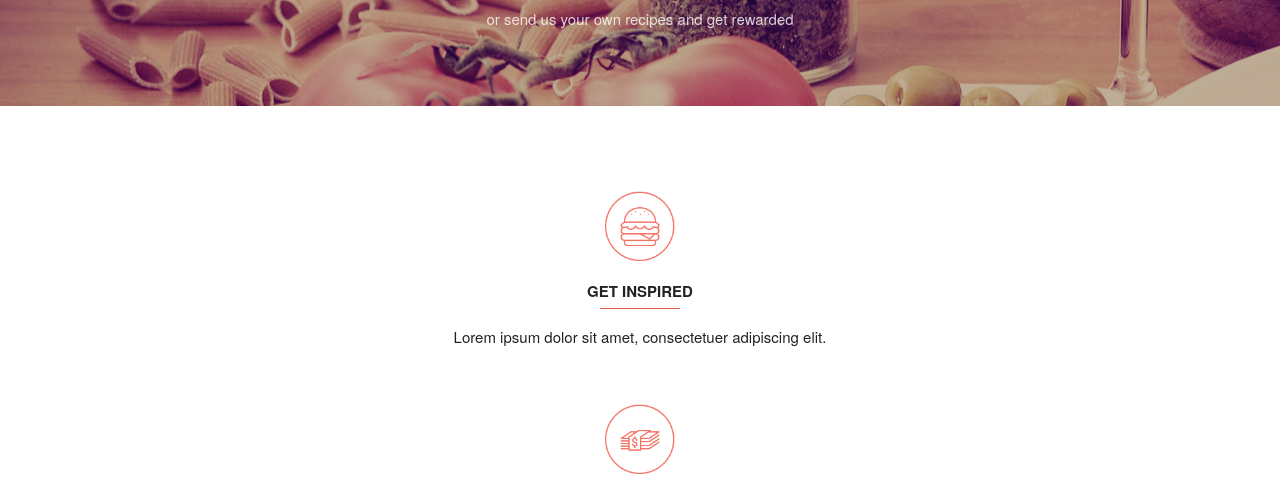
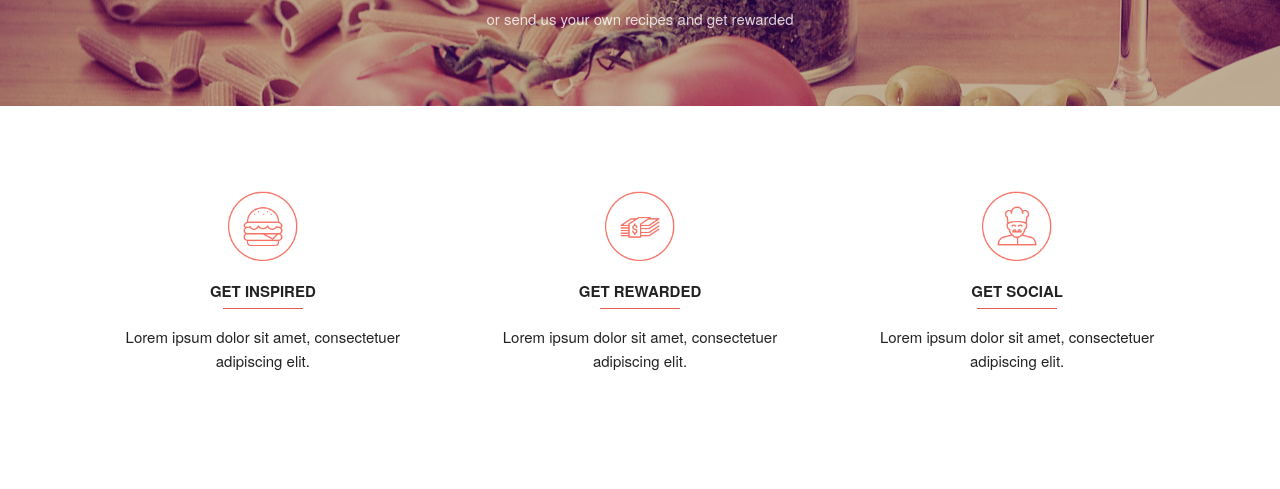
Before and after one commit to Pooya-Tolideh/static-web-pages, a website: page responsive-recipes-page/src/index.html in a window 1280 px wide. Shown: the part 300-789 px from the top of the page. Drawn offline with nearby package versions, Linux system fonts and the light colour scheme; files that its build step writes are made by us from their sources.

Commit message:
Added a 3 col grid to feature-cards

```diff
--- a/responsive-recipes-page/src/index.html
+++ b/responsive-recipes-page/src/index.html
@@ -39,21 +39,21 @@
 
     <div class="features container">
 
-      <div class="feature-card">
+      <div class="feature-card columns four">
         <img src="./images/burger@2x.png" alt="burger-icon" class="feature-card__thumbnail">
         <h6 class="feature-card__title">GET INSPIRED</h6>
         <span class="feature-card__title-underline"></span>
         <p class="feature-card__desc">Lorem ipsum dolor sit amet, consectetuer adipiscing elit.</p>
       </div>
 
-      <div class="feature-card">
+      <div class="feature-card columns four">
         <img src="./images/money@2x.png" alt="money-icon" class="feature-card__thumbnail">
         <h6 class="feature-card__title">GET REWARDED</h6>
         <span class="feature-card__title-underline"></span>
         <p class="feature-card__desc">Lorem ipsum dolor sit amet, consectetuer adipiscing elit.</p>
       </div>
 
-      <div class="feature-card">
+      <div class="feature-card columns four">
         <img src="./images/chef@2x.png" alt="chef-icon" class="feature-card__thumbnail">
         <h6 class="feature-card__title">GET SOCIAL</h6>
         <span class="feature-card__title-underline"></span>
```
